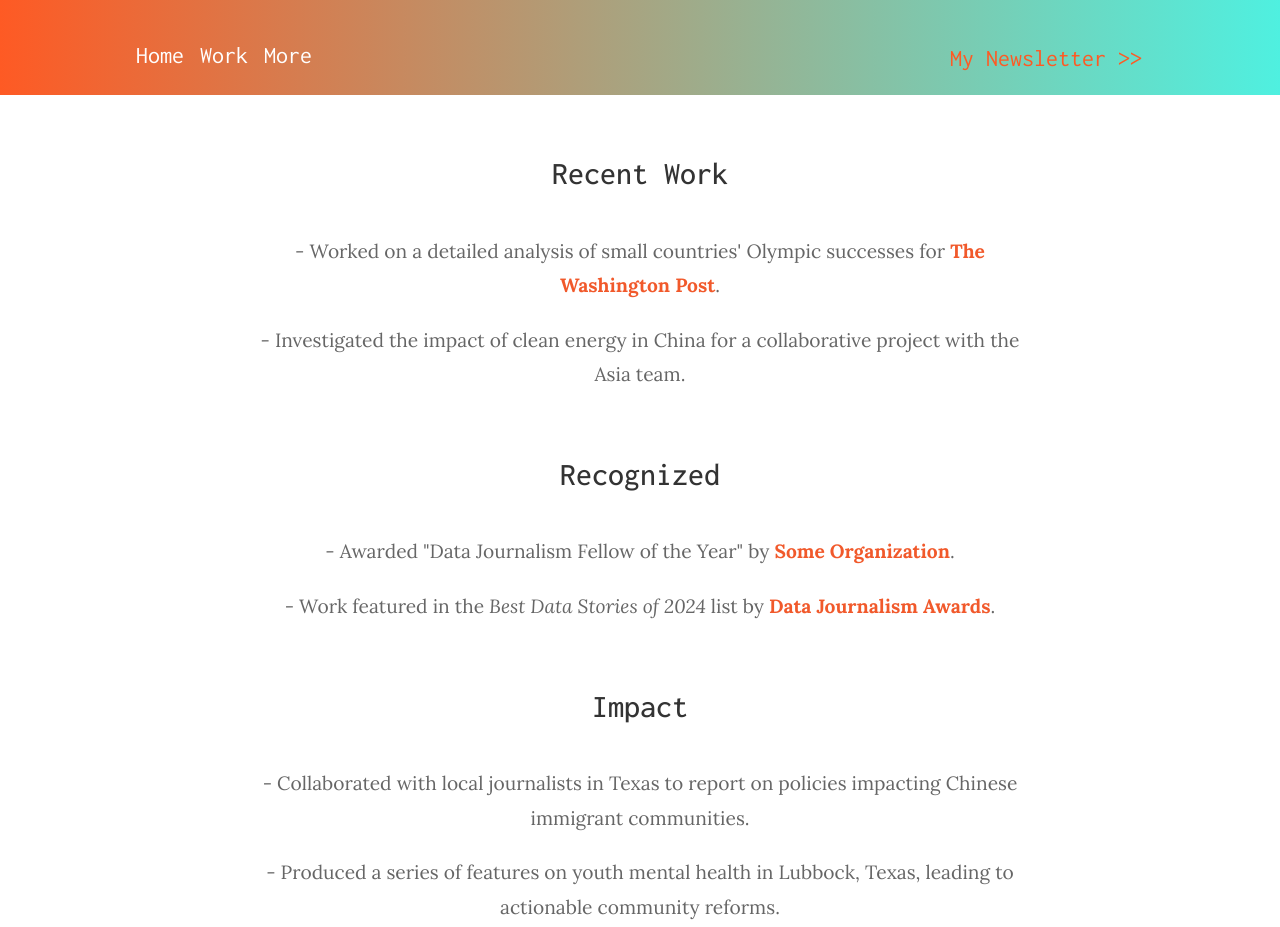
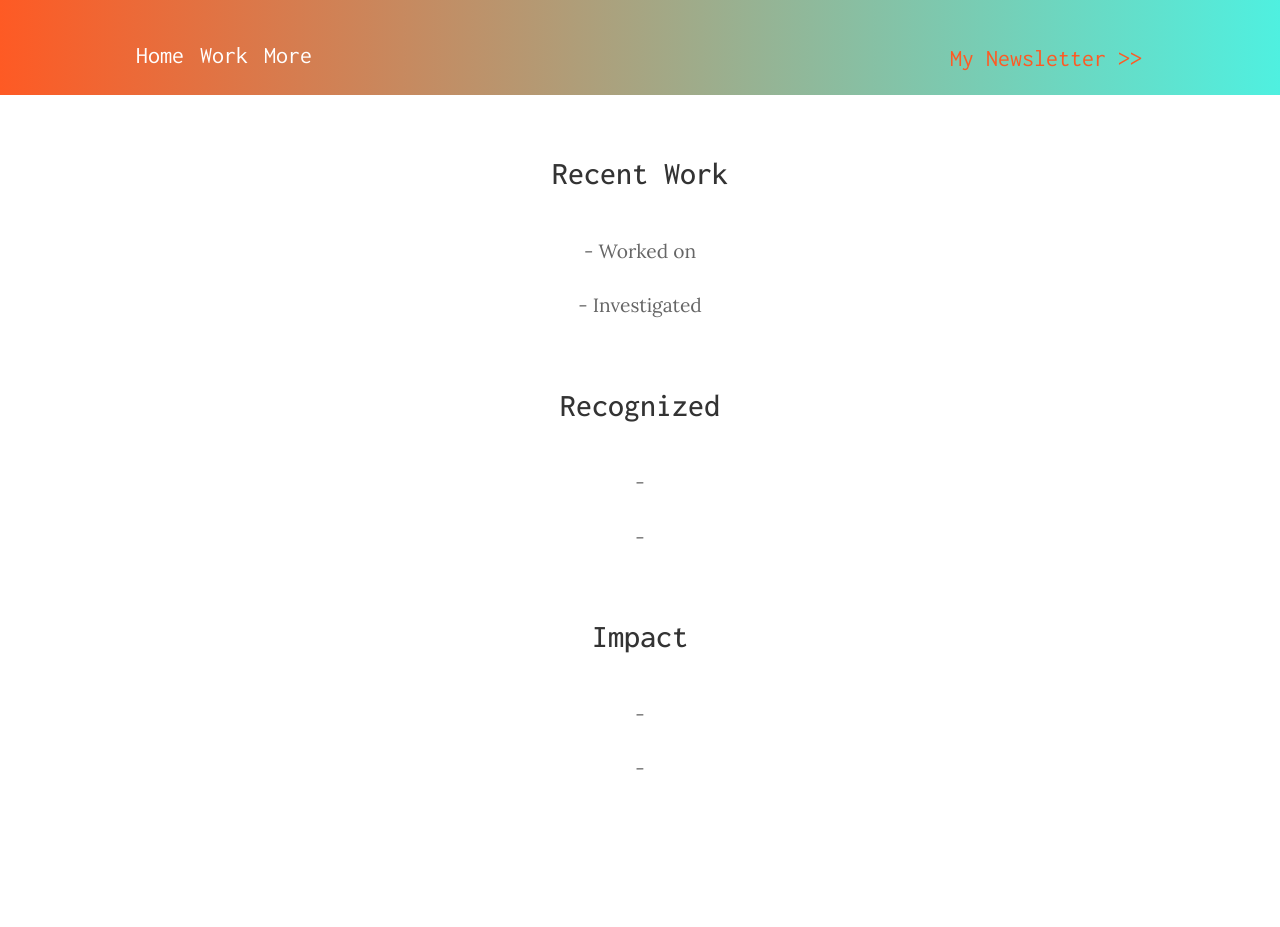
Before and after one commit to JPeojakm/website, a website: page src/more.njk in a window 1280 px wide. Shown: the top 927 px of the page. Drawn offline with nearby package versions, Linux system fonts and the light colour scheme; files that its build step writes are made by us from their sources; files whose address does not match are found by name.

Commit message:
delete extra words

```diff
--- a/src/more.njk
+++ b/src/more.njk
@@ -9,11 +9,10 @@
     <h2 class="section-title">Recent Work</h2>
     <div class="content-section">
       <p>
-        - Worked on a detailed analysis of small countries' Olympic successes for
-        <a href="https://www.washingtonpost.com/" class="text-link">The Washington Post</a>.
+        - Worked on
       </p>
       <p>
-        - Investigated the impact of clean energy in China for a collaborative project with the Asia team.
+        - Investigated
       </p>
     </div>
   </section>
@@ -23,12 +22,10 @@
     <h2 class="section-title">Recognized</h2>
     <div class="content-section">
       <p>
-        - Awarded "Data Journalism Fellow of the Year" by
-        <a href="https://www.someorganization.org" class="text-link">Some Organization</a>.
+        -
       </p>
       <p>
-        - Work featured in the <em>Best Data Stories of 2024</em> list by
-        <a href="https://www.datajournalismawards.org" class="text-link">Data Journalism Awards</a>.
+        -
       </p>
     </div>
   </section>
@@ -38,10 +35,10 @@
     <h2 class="section-title">Impact</h2>
     <div class="content-section">
       <p>
-        - Collaborated with local journalists in Texas to report on policies impacting Chinese immigrant communities.
+        -
       </p>
       <p>
-        - Produced a series of features on youth mental health in Lubbock, Texas, leading to actionable community reforms.
+        -
       </p>
     </div>
   </section>
```
